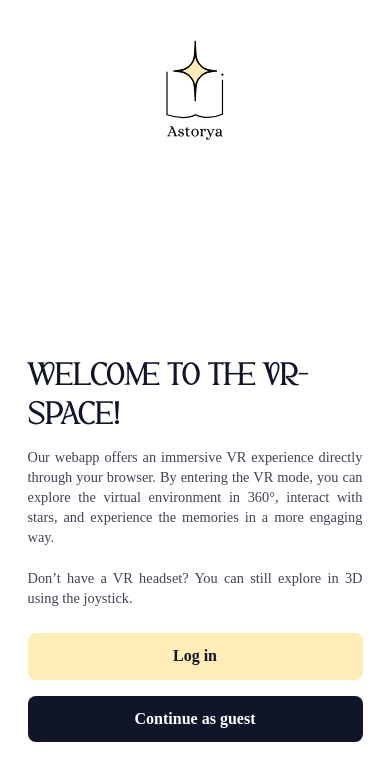
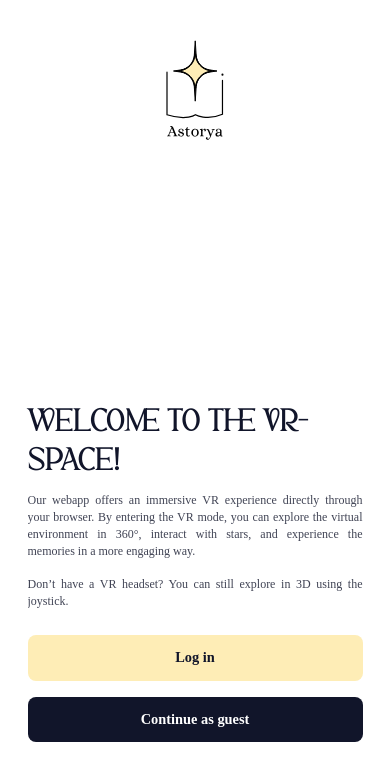
Before and after one commit to YannTGK/Astorya_webapp, a Vue app: page / in a window 390 px wide. Shown: the top 780 px of the page. Built offline with nearby package versions, Linux system fonts and the light colour scheme; a web font is replaced by a local one.

Commit message:
feat: Home

```diff
--- a/src/views/Home.vue
+++ b/src/views/Home.vue
@@ -132,14 +132,17 @@ html, body {
   align-items: center;
   justify-content: space-between;
   height: 90vh;
+  min-height: 450px; /* voorkomt afsnijden bij zoom */
   width: 100%;
   max-width: 480px;
   padding: 3vh 5vw;
+  overflow: hidden;
 }
 
 .logo-img {
   max-width: 120px;
   height: auto;
+  margin-bottom: 12px;
 }
 
 .pAndB {
@@ -158,7 +161,7 @@ html, body {
 
 .leftText {
   font-family: 'Alice', serif;
-  font-size: clamp(0.9rem, 1.1vw, 1.1rem);
+  font-size: clamp(0.75rem, 1.1vw, 1.1rem); /* kan nu kleiner worden */
   color: #11152A;
   opacity: 0.8;
   text-align: justify;
@@ -166,6 +169,7 @@ html, body {
   max-height: 30vh;
   overflow: hidden;
   margin-bottom: 12px;
+  overflow-wrap: break-word;
 }
 
 .buttons {
@@ -185,7 +189,7 @@ html, body {
   font-family: 'Alice', serif;
   font-weight: bold;
   text-align: center;
-  font-size: clamp(1rem, 1.5vw, 1.2rem);
+  font-size: clamp(0.9rem, 1.5vw, 1.2rem);
   transition: background-color 0.3s ease, color 0.3s ease;
 }
 
```
